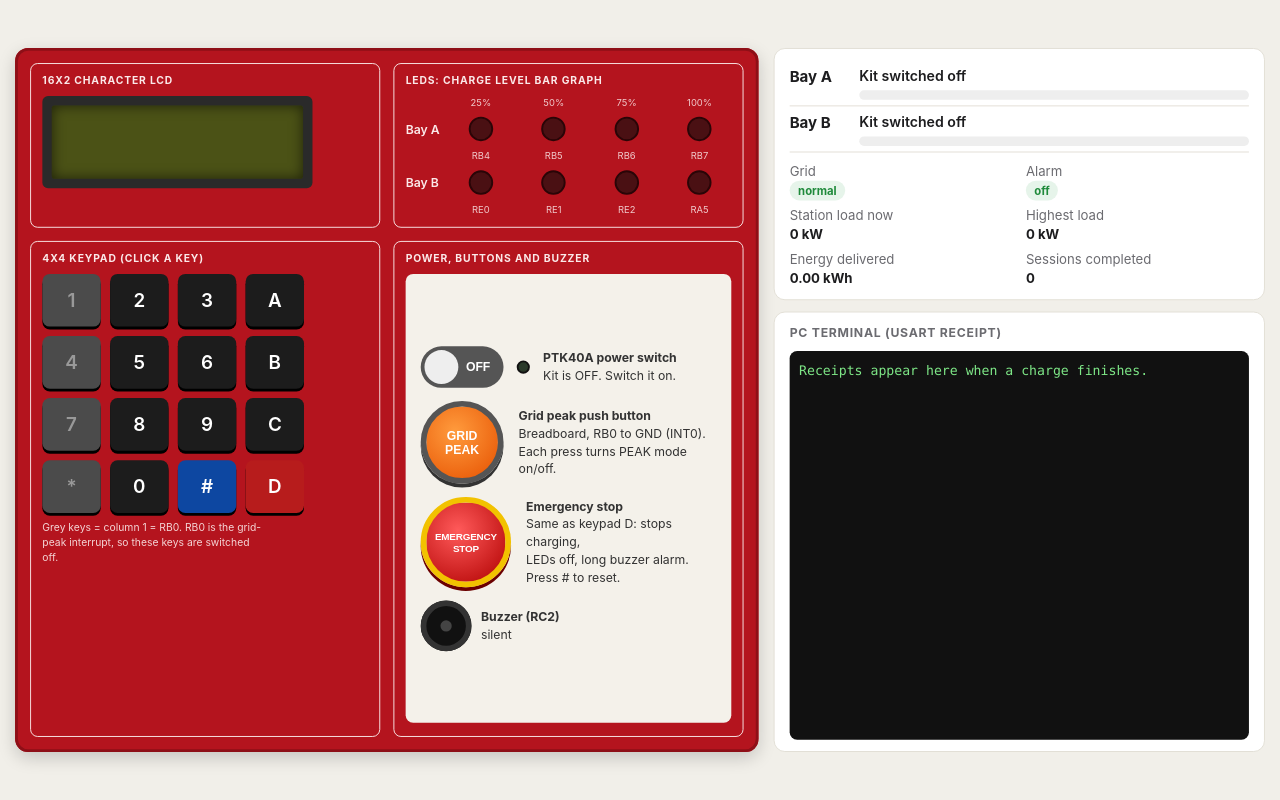
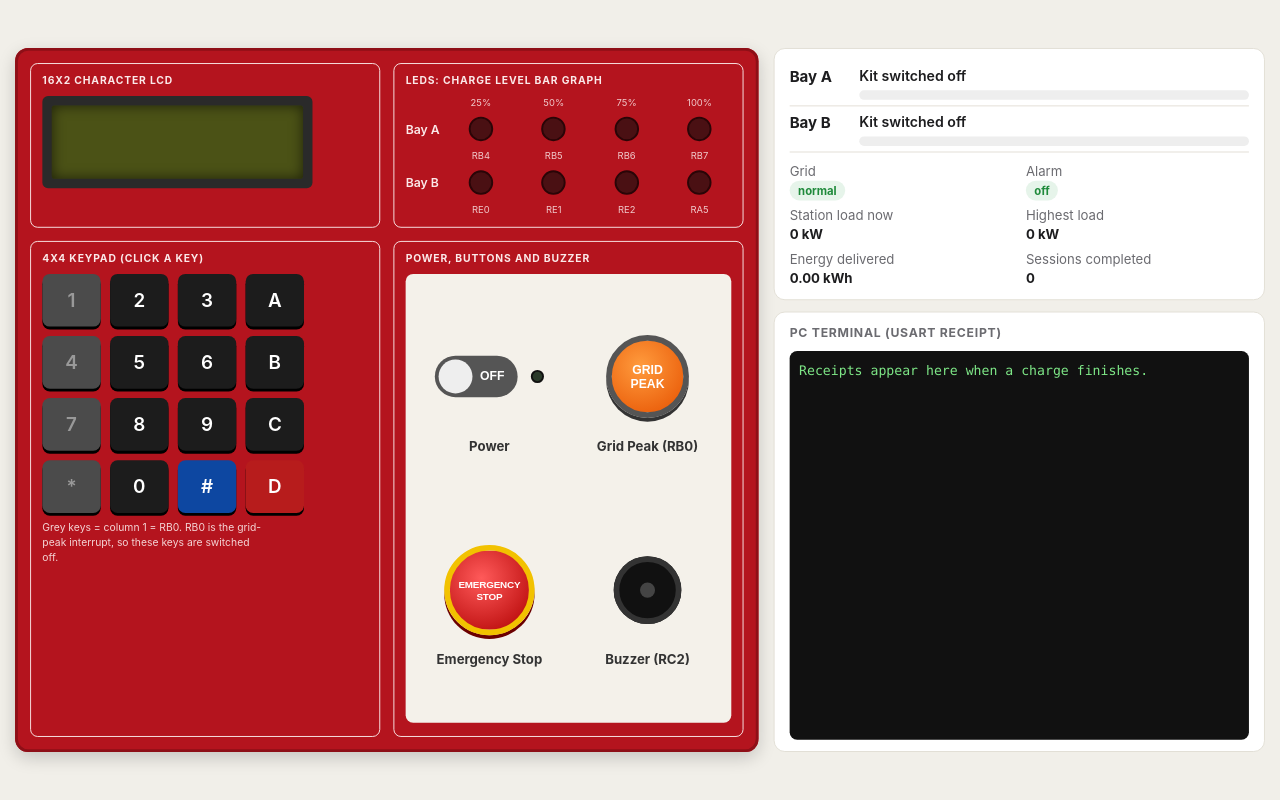
Before and after one commit to rxzalii/ptk40a-ev-twin, a plain HTML site: page index.html in a window 1280 px wide. Drawn offline with Linux system fonts and the light colour scheme.

Commit message:
Susun butang power, grid, emergency, buzzer jadi grid 2x2, buang description

```diff
--- a/index.html
+++ b/index.html
@@ -64,17 +64,20 @@ main > section { min-height: 0; }
 .key.estop { background: #b71c1c; }
 .keynote { color: var(--silk); font-size: 11px; margin-top: 8px; opacity: .9; max-width: 240px; }
 
-.bb { background: #f4f1ea; border-radius: 8px; padding: 14px 16px; display: flex; flex-direction: column;
-  gap: 14px; height: calc(100% - 26px); justify-content: center; }
+.bb { background: #f4f1ea; border-radius: 8px; padding: 18px 12px; height: calc(100% - 26px);
+  display: grid; grid-template-columns: 1fr 1fr; grid-template-rows: 1fr 1fr; gap: 14px; }
+.ctl { display: flex; flex-direction: column; align-items: center; justify-content: center; gap: 12px; }
+.ctl-face { height: 104px; display: flex; align-items: center; justify-content: center; gap: 10px; }
+.ctl-name { font-size: 14px; font-weight: 700; color: #333; text-align: center; }
 .bbitem { display: flex; gap: 16px; align-items: center; }
 .gridbtn { width: 88px; height: 88px; flex: none; border-radius: 50%; border: 6px solid #555;
   background: radial-gradient(circle at 40% 35%, #ff9b3d, #e65100); color: #fff; font-weight: 700;
   cursor: pointer; font-size: 13px; box-shadow: 0 4px 0 #333; }
 .gridbtn:active, .gridbtn.down { transform: translateY(3px); box-shadow: 0 1px 0 #333; }
 .buzz { display: flex; align-items: center; gap: 10px; }
-.buzz .body { width: 54px; height: 54px; border-radius: 50%; background: #111; position: relative;
+.buzz .body { width: 72px; height: 72px; border-radius: 50%; background: #111; position: relative;
   box-shadow: inset 0 0 0 6px #333; }
-.buzz .body::after { content: ""; position: absolute; inset: 21px; border-radius: 50%; background: #444; }
+.buzz .body::after { content: ""; position: absolute; inset: 28px; border-radius: 50%; background: #444; }
 .buzz.on .body { box-shadow: inset 0 0 0 6px #333, 0 0 0 6px rgba(255,193,7,.55), 0 0 0 14px rgba(255,193,7,.25); }
 .bbtext { font-size: 13px; color: #333; }
 .lcd-glass.off { background: #4b5216; box-shadow: inset 0 0 14px rgba(0,0,0,.6); }
@@ -155,21 +158,22 @@ kbd { background: #1c1c1c; color: #fff; border-radius: 4px; padding: 0 6px; font
       <div class="mod">
         <h3>Power, buttons and buzzer</h3>
         <div class="bb">
-          <div class="bbitem power">
-            <button class="pwrbtn" id="power">OFF</button>
-            <div class="pwrled" id="pwrled"></div>
-            <div class="bbtext"><b>PTK40A power switch</b><span id="pwrtxt">Kit is OFF. Switch it on.</span></div>
+          <div class="ctl">
+            <div class="ctl-face power"><button class="pwrbtn" id="power">OFF</button><div class="pwrled" id="pwrled"></div></div>
+            <div class="ctl-name">Power</div>
           </div>
-          <div class="bbitem">
-            <button class="gridbtn" id="gridbtn">GRID<br>PEAK</button>
-            <div class="bbtext"><b>Grid peak push button</b>Breadboard, RB0 to GND (INT0).<br>Each press turns PEAK mode on/off.</div>
+          <div class="ctl">
+            <div class="ctl-face"><button class="gridbtn" id="gridbtn">GRID<br>PEAK</button></div>
+            <div class="ctl-name">Grid Peak (RB0)</div>
           </div>
-          <div class="bbitem">
-            <button class="bigstop" id="estopbtn">EMERGENCY<br>STOP</button>
-            <div class="bbtext"><b>Emergency stop</b>Same as keypad D: stops charging,<br>LEDs off, long buzzer alarm. Press # to reset.</div>
+          <div class="ctl">
+            <div class="ctl-face"><button class="bigstop" id="estopbtn">EMERGENCY<br>STOP</button></div>
+            <div class="ctl-name">Emergency Stop</div>
           </div>
-          <div class="bbitem buzz" id="buzz"><div class="body"></div>
-            <div class="bbtext"><b>Buzzer (RC2)</b><span id="buzztxt">silent</span></div></div>
+          <div class="ctl">
+            <div class="ctl-face"><div class="buzz" id="buzz"><div class="body"></div></div></div>
+            <div class="ctl-name">Buzzer (RC2)</div>
+          </div>
         </div>
       </div>
     </div>
@@ -261,7 +265,6 @@ function setPower(on) {
   $("pwrled").classList.toggle("on", on);
   $("glass").classList.toggle("off", !on);
   $("board").classList.toggle("off", !on);
-  $("pwrtxt").textContent = on ? "Kit is ON (5 V)." : "Kit is OFF. Switch it on.";
   ensureAudio();
 }
 
@@ -279,7 +282,6 @@ function render() {
 
   const buzz = ex.twin_buzzer();
   $("buzz").classList.toggle("on", !!buzz);
-  $("buzztxt").textContent = buzz ? "BEEP!" : "silent";
   setBuzzerSound(!!buzz);
 
 
```
